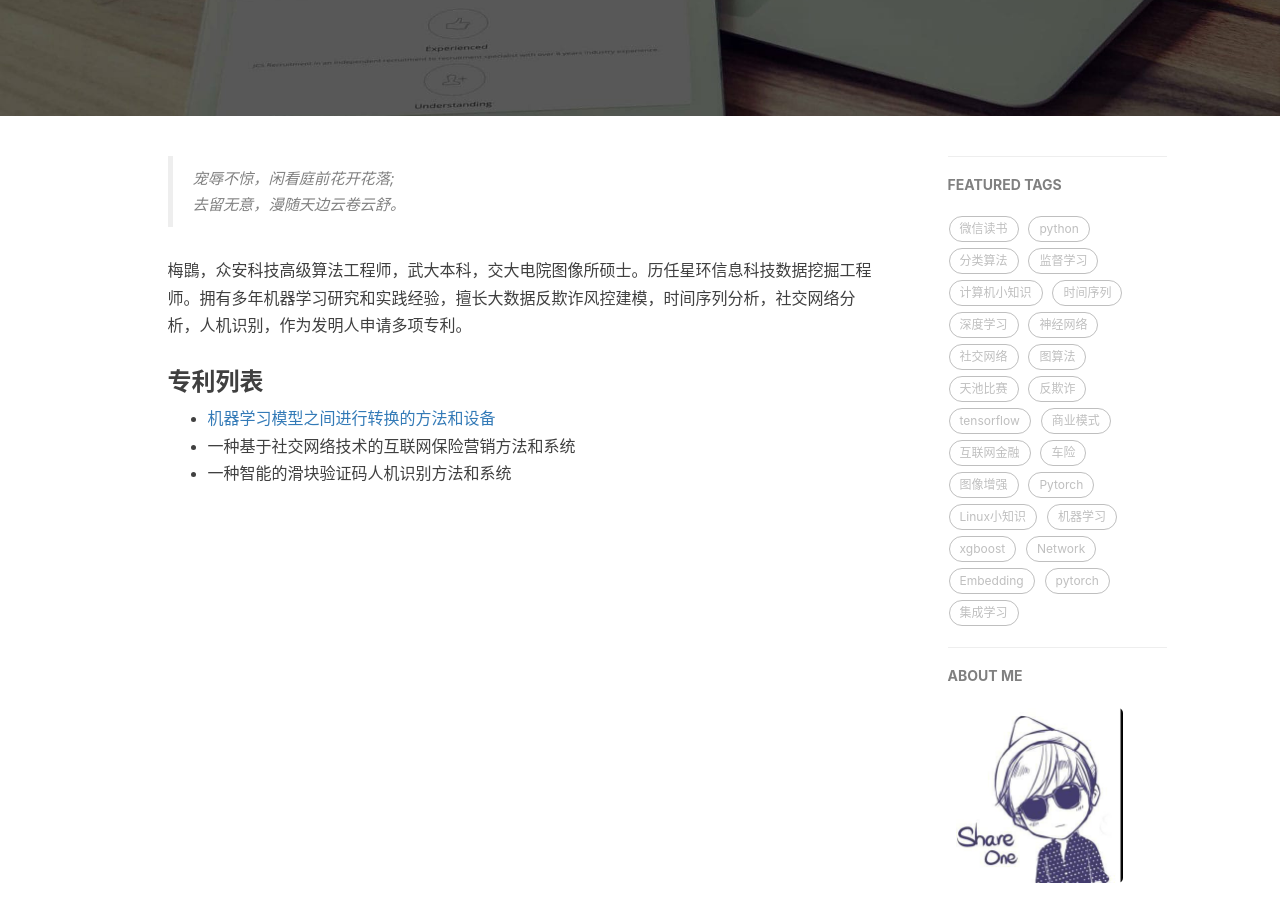
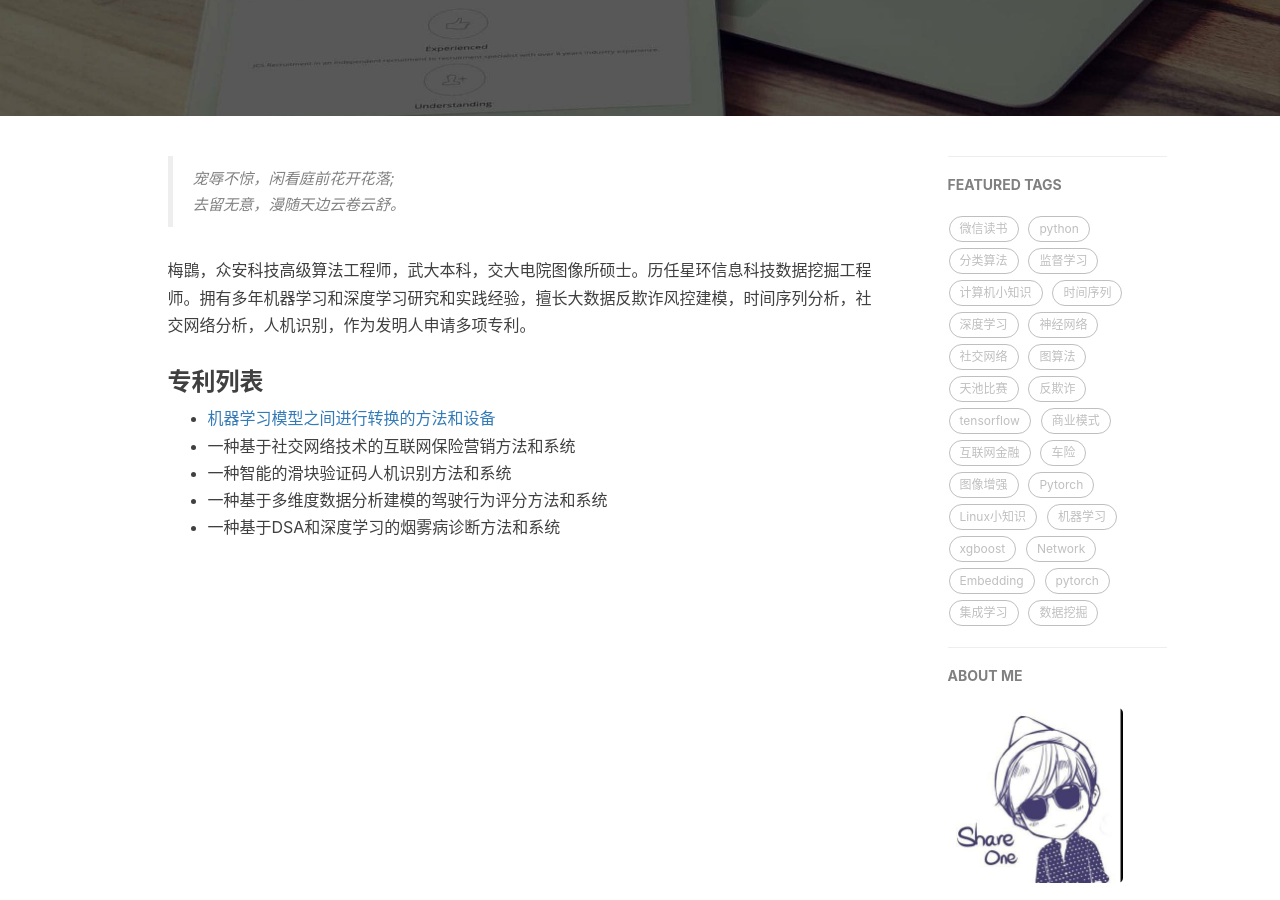
Before and after one commit to kunmei/blog, a Jekyll site: the page built from about.html, in a window 1280 px wide and 900 px high, scrolled down 302 px. Built offline with Jekyll 4.4.1, drawn with Linux system fonts in a browser that asks for light colours; nearby versions of some CDN libraries; comment, search, counter and statistics services are not loaded.

Commit message:
add blog

```diff
--- a/_includes/about/zh.md
+++ b/_includes/about/zh.md
@@ -2,9 +2,11 @@
 >
 > 去留无意，漫随天边云卷云舒。
 
-梅鵾，众安科技高级算法工程师，武大本科，交大电院图像所硕士。历任星环信息科技数据挖掘工程师。拥有多年机器学习研究和实践经验，擅长大数据反欺诈风控建模，时间序列分析，社交网络分析，人机识别，作为发明人申请多项专利。
+梅鵾，众安科技高级算法工程师，武大本科，交大电院图像所硕士。历任星环信息科技数据挖掘工程师。拥有多年机器学习和深度学习研究和实践经验，擅长大数据反欺诈风控建模，时间序列分析，社交网络分析，人机识别，作为发明人申请多项专利。
 
 ### 专利列表
 - [机器学习模型之间进行转换的方法和设备](https://patentscope.wipo.int/search/zh/detail.jsf?docId=WO2017193769)
 - 一种基于社交网络技术的互联网保险营销方法和系统
 - 一种智能的滑块验证码人机识别方法和系统
+- 一种基于多维度数据分析建模的驾驶行为评分方法和系统
+- 一种基于DSA和深度学习的烟雾病诊断方法和系统
```
Also changed, not shown: _posts/2018-06-15-数据仓库.md (added, +42 -0 lines).
